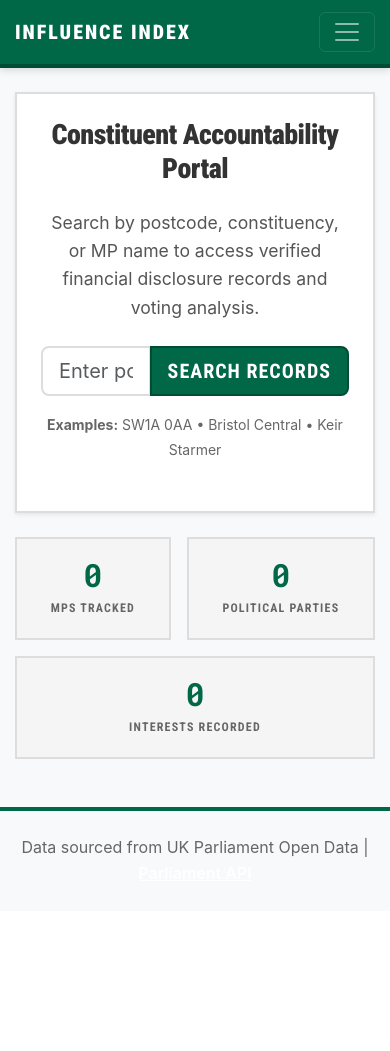
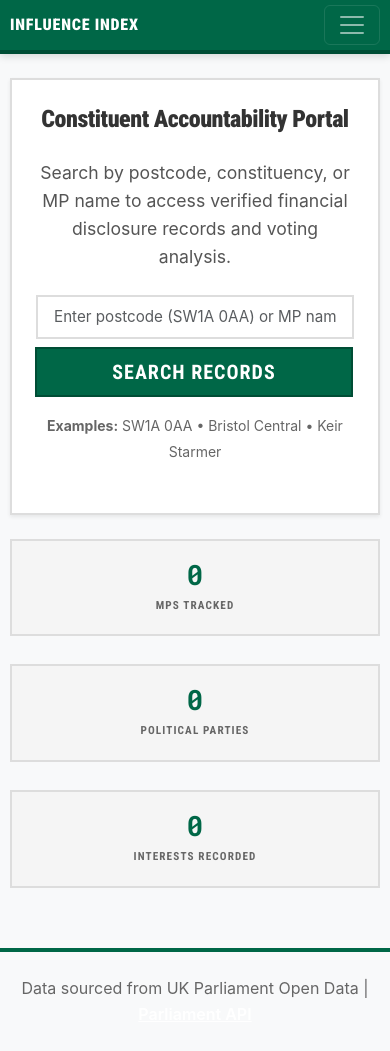
Before and after one commit to z-goat/CS50, a Django app: page / in a window 390 px wide. Before the commit the page ends 857 px from the top, so only its background shows below. Run offline with Django 4.2, Linux system fonts and the light colour scheme; data that the repository does not hold is empty.

Commit message:
improved mobile responsiveness

```diff
--- a/CS50w/capstone/parliament/static/css/styles.css
+++ b/CS50w/capstone/parliament/static/css/styles.css
@@ -146,6 +146,7 @@ h4 {
     padding: 0.75rem 1rem;
     font-size: 1rem;
     transition: border-color 0.2s ease;
+    min-height: 44px; /* Touch-friendly minimum */
 }
 
 .form-control:focus {
@@ -164,6 +165,8 @@ h4 {
     letter-spacing: 0.05em;
     padding: 0.75rem 2rem;
     transition: all 0.2s ease;
+    min-height: 44px; /* Touch-friendly minimum */
+    cursor: pointer;
 }
 
 .btn-primary:hover,
@@ -174,10 +177,15 @@ h4 {
     box-shadow: 0 4px 8px rgba(0, 0, 0, 0.15);
 }
 
+.btn-primary:active {
+    transform: translateY(0);
+}
+
 .btn-primary:disabled {
     background-color: #cccccc;
     border-color: #999999;
     transform: none;
+    cursor: not-allowed;
 }
 
 .btn-link {
@@ -186,6 +194,9 @@ h4 {
     text-decoration: none;
     border-bottom: 2px solid transparent;
     transition: border-color 0.2s ease;
+    min-height: 44px; /* Touch-friendly */
+    display: inline-flex;
+    align-items: center;
 }
 
 .btn-link:hover {
@@ -422,32 +433,138 @@ footer a:hover {
         text-align: left;
     }
 
+    /* Typography adjustments */
     h1 {
         font-size: 1.75rem;
+        line-height: 1.3;
     }
 
     h2 {
         font-size: 1.5rem;
     }
 
+    h3 {
+        font-size: 1.25rem;
+    }
+
     .navbar-brand {
-        font-size: 1.25rem;
+        font-size: 1.1rem;
+        letter-spacing: 0.05em;
+    }
+
+    /* Stats boxes stack vertically */
+    .stat-box {
+        margin-bottom: 0.75rem;
+    }
+
+    .stat-value {
+        font-size: 1.5rem;
+    }
+
+    /* Form elements */
+    .input-group-lg .form-control {
+        font-size: 0.95rem;
+    }
+
+    .btn-primary {
+        padding: 0.65rem 1.5rem;
+        font-size: 0.85rem;
+    }
+
+    /* Navigation */
+    .nav-link {
+        padding: 0.75rem 1rem !important;
+        font-size: 0.85rem;
     }
 }
 
 @media (max-width: 576px) {
     .container {
-        padding-left: 15px;
-        padding-right: 15px;
+        padding-left: 10px;
+        padding-right: 10px;
     }
 
     .card-body {
-        padding: 1.25rem;
+        padding: 1rem;
     }
 
     #mp-portrait {
-        width: 120px;
-        height: 120px;
+        width: 100px;
+        height: 100px;
+        border-width: 2px;
+    }
+
+    h1 {
+        font-size: 1.5rem;
+    }
+
+    h2 {
+        font-size: 1.3rem;
+    }
+
+    /* Make stats truly stack on tiny screens */
+    .d-flex.flex-wrap {
+        flex-direction: column !important;
+    }
+
+    .stat-box {
+        width: 100% !important;
+        max-width: none !important;
+    }
+
+    /* Smaller stat values on mobile */
+    .stat-value {
+        font-size: 1.75rem;
+    }
+
+    .stat-label {
+        font-size: 0.7rem;
+    }
+
+    /* Input group stacking */
+    .input-group-lg {
+        flex-direction: column;
+    }
+
+    .input-group-lg .form-control,
+    .input-group-lg .btn {
+        width: 100%;
+        border-radius: 0 !important;
+    }
+
+    .input-group-lg .form-control {
+        margin-bottom: 0.5rem;
+    }
+
+    /* Alert text sizing */
+    .alert {
+        font-size: 0.9rem;
+    }
+
+    .alert h5 {
+        font-size: 1.1rem;
+    }
+
+    /* Back button */
+    .btn-link {
+        font-size: 0.9rem;
+    }
+
+    /* Navbar brand stacking */
+    .navbar-brand {
+        font-size: 1rem;
+        padding: 0.75rem 0;
+    }
+
+    /* Profile view improvements */
+    #profile-view .row {
+        margin: 0;
+    }
+
+    #profile-view .col-md-4,
+    #profile-view .col-md-8 {
+        padding-left: 0;
+        padding-right: 0;
     }
 }
 
```
